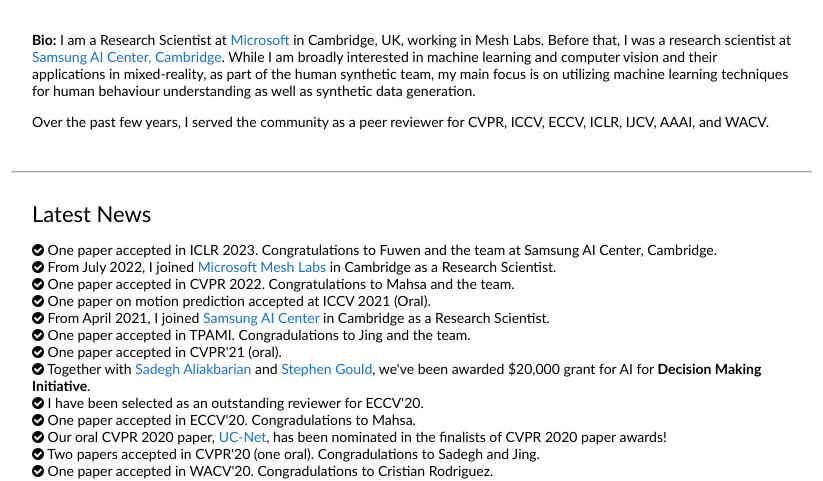
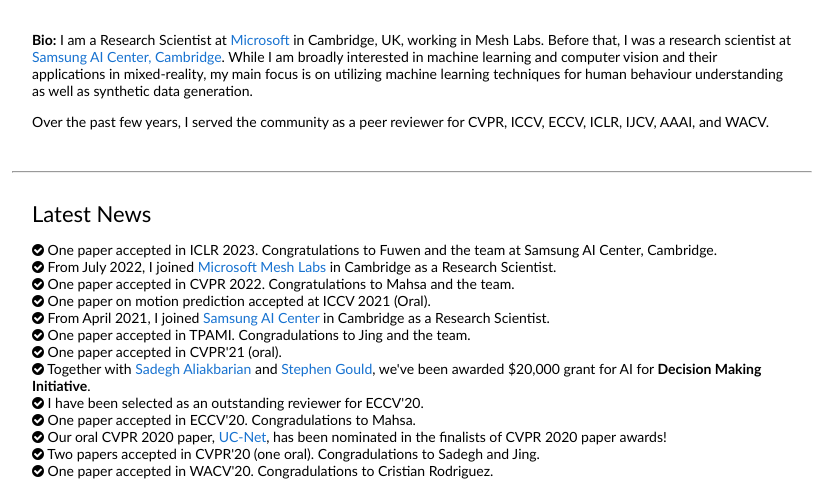
Before and after one commit to fatemeh-slh/fatemeh-slh.github.io, a website: page index.html in a window 1280 px wide. Shown: the part 310-791 px from the top of the page, without its empty margins (228-1051 px from the left). Drawn offline with Linux system fonts and the light colour scheme; some icons are missing.

Commit message:
Update index.html

```diff
--- a/index.html
+++ b/index.html
@@ -60,7 +60,7 @@
                 <b>Bio:</b>
                 I am a Research Scientist at <a href="https://www.microsoft.com/en-us/research/lab/mixed-reality-ai-lab-cambridge/">Microsoft</a> in Cambridge, UK, working in Mesh Labs.
                   Before that, I was a research scientist at <a href ="https://research.samsung.com/aicenter_cambridge">Samsung AI Center, Cambridge</a>.
-                  While I am broadly interested in machine learning and computer vision and their applications in mixed-reality, as part of the human synthetic team, my main focus is on utilizing machine learning techniques for human behaviour understanding as well as synthetic data generation.
+                  While I am broadly interested in machine learning and computer vision and their applications in mixed-reality, my main focus is on utilizing machine learning techniques for human behaviour understanding as well as synthetic data generation.
 <!--                   Prior to that, I was
                   a Research Fellow of the Australian Centre for Robotic Vision (ACRV) and the Australian National University (ANU),
                     where I was honoured to work with Professor Stephen Gould.
```
